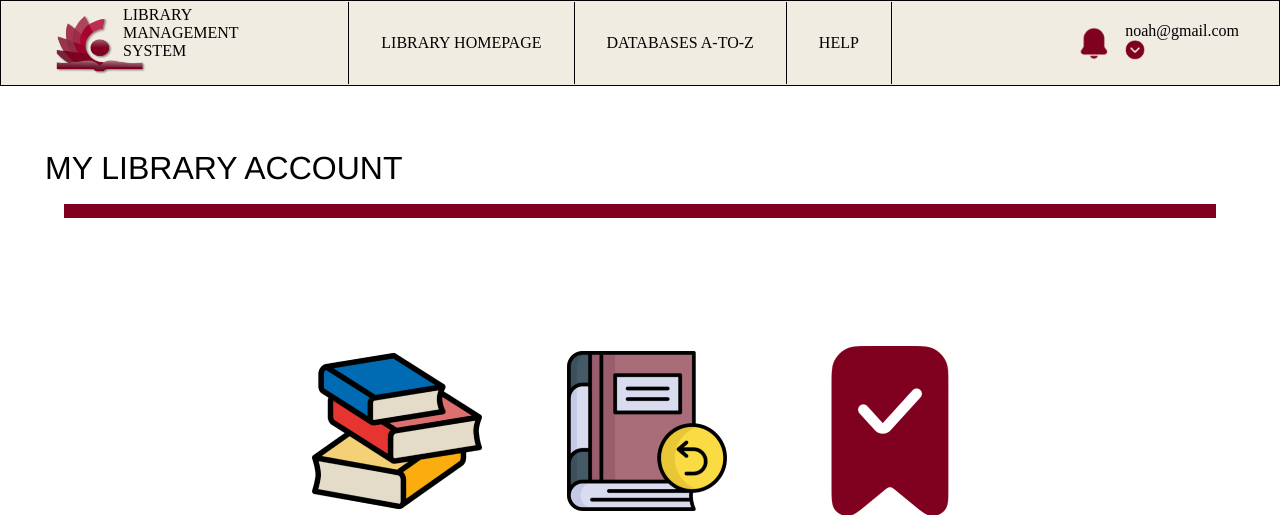
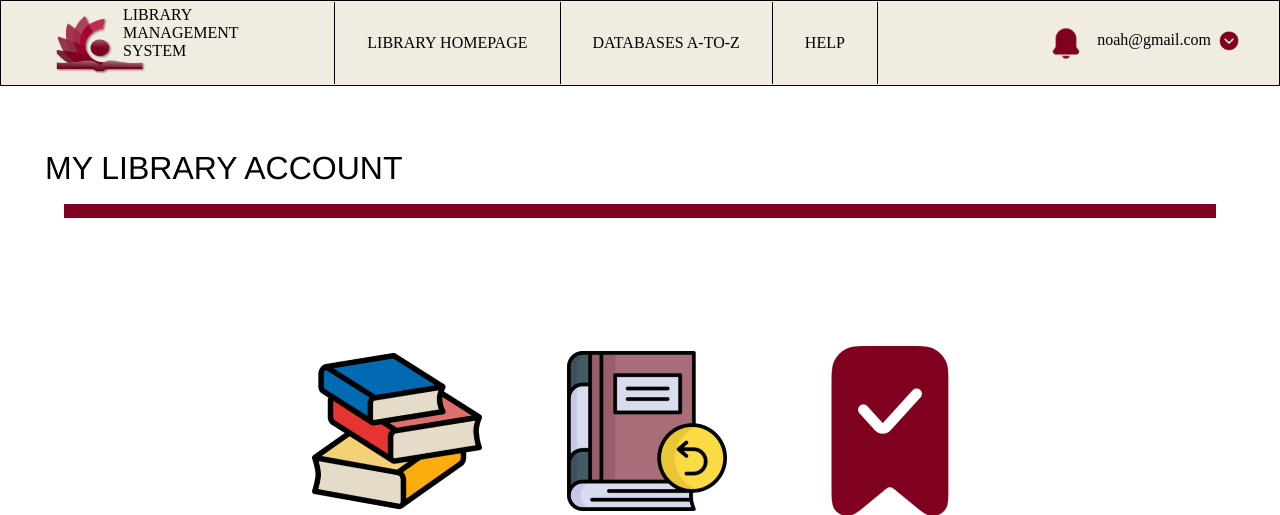
Before and after one commit to Library-Management-System-DWCL/Advance-Database-System-LMS, a PHP site: page /user_dashboard.php in a window 1280 px wide. Shown: the top 515 px of the page. Run offline with PHP 8.4, Linux system fonts and the light colour scheme; a user stored in the database is signed in.

Commit message:
Update user_dashboard.php dropdown style

```diff
--- a/user_dashboard.php
+++ b/user_dashboard.php
@@ -71,7 +71,7 @@
         <div style="display:flex;gap:1rem;align-items:center;margin-right: 40px;">
             <li><img src="images/bell-ring.png" width="30px" style="margin-top: 5px;"></li>
             <!-- Display the user's email here -->
-            <div class="dropdown">
+            <div class="dropdown" style="display: flex; gap:0.5rem">
                 <li><?php echo $user_email; ?></li>
                 <li><img src="images/next.png" width="20px"></li>
                 <div class="dropdown-content">
```
